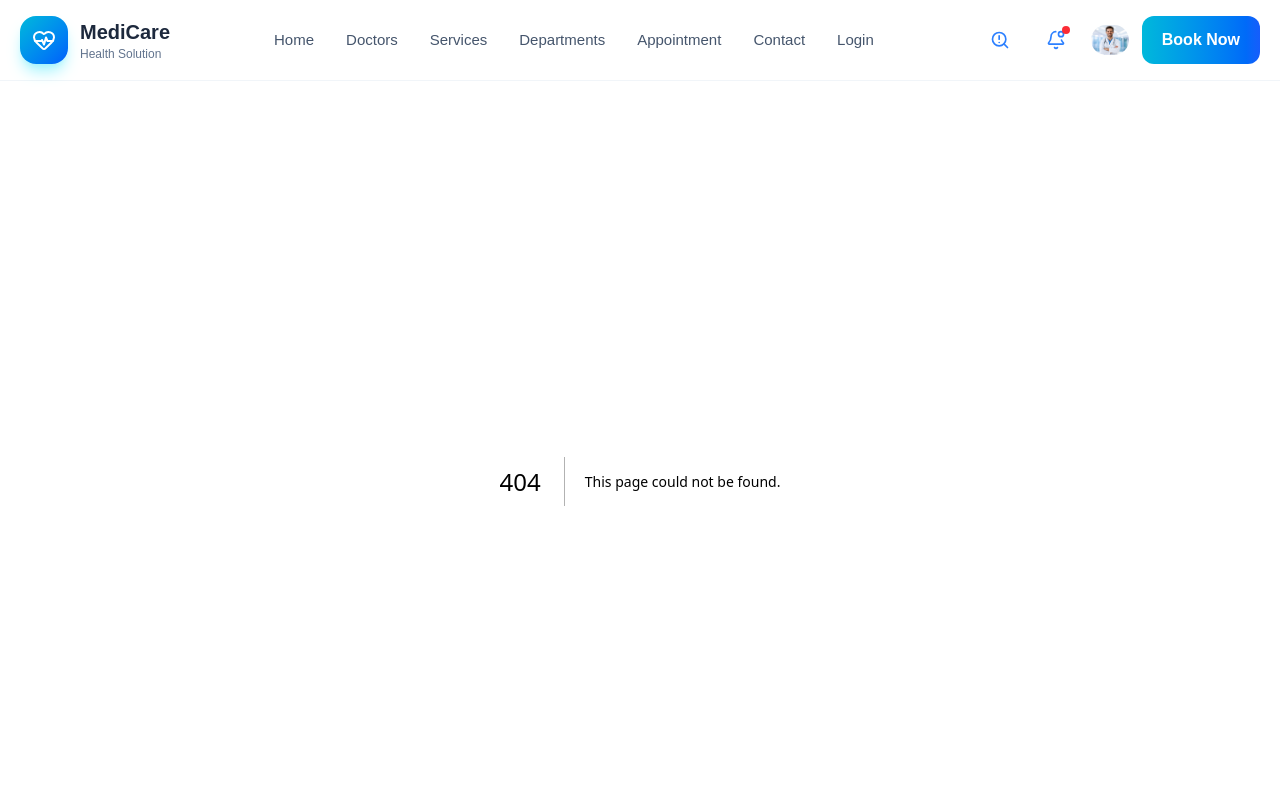
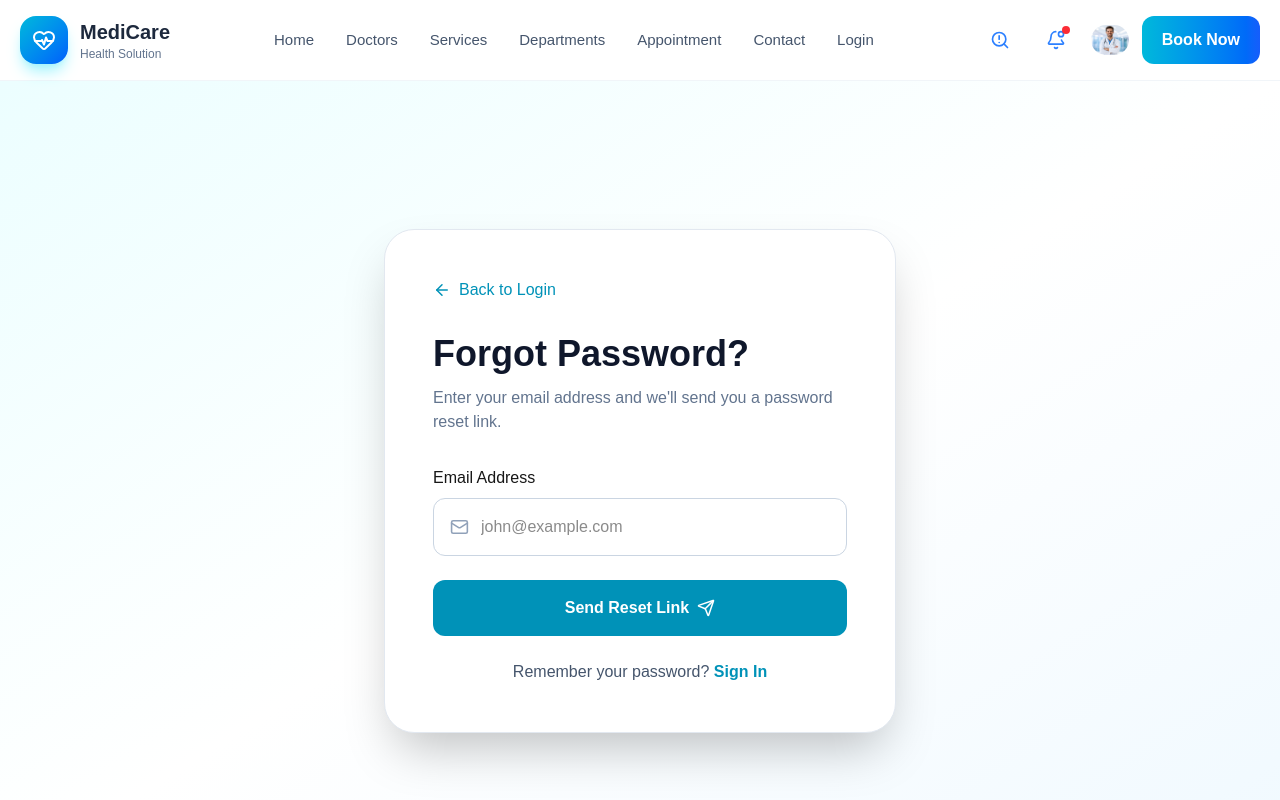
Before and after one commit to rashelmahomud/helth-care, a Next.js app: page /forgot-password in a window 1280 px wide. Before the commit this address had no page. Shown: the top 800 px of the page. Built offline with nearby package versions, Linux system fonts and the light colour scheme.

Commit message:
added forget passworld page

```diff
--- /dev/null
+++ b/src/app/forgot-password/page.tsx
@@ -0,0 +1,23 @@
+import Link from "next/link";
+import { ArrowLeft } from "lucide-react";
+import ForgotPasswordForm from "@/src/components/auth/ForgetPasswordFrom";
+
+export default function ForgotPasswordPage() {
+    return (
+        <main className="min-h-screen bg-gradient-to-br from-cyan-50 via-white to-sky-50">
+            <div className="mx-auto flex min-h-screen max-w-7xl items-center justify-center px-5 py-10">
+                <div className="w-full max-w-lg rounded-[30px] border border-slate-200 bg-white p-8 shadow-2xl md:p-12">
+                    <Link
+                        href="/login"
+                        className="mb-8 inline-flex items-center gap-2 text-cyan-600 transition hover:text-cyan-700"
+                    >
+                        <ArrowLeft size={18} />
+                        Back to Login
+                    </Link>
+
+                    <ForgotPasswordForm />
+                </div>
+            </div>
+        </main>
+    );
+}
--- /dev/null
+++ b/src/components/auth/ForgetPasswordFrom.tsx
@@ -0,0 +1,114 @@
+"use client";
+
+import { useState } from "react";
+import Link from "next/link";
+import {
+    Mail,
+    Send,
+    CheckCircle2,
+} from "lucide-react";
+
+export default function ForgotPasswordForm() {
+    const [email, setEmail] = useState("");
+    const [success, setSuccess] = useState(false);
+
+    const handleSubmit = (e: React.FormEvent) => {
+        e.preventDefault();
+
+        // TODO:
+        // Firebase sendPasswordResetEmail()
+
+        setSuccess(true);
+    };
+
+    if (success) {
+        return (
+            <div className="text-center">
+                <div className="mx-auto flex h-20 w-20 items-center justify-center rounded-full bg-green-100">
+                    <CheckCircle2
+                        size={40}
+                        className="text-green-600"
+                    />
+                </div>
+
+                <h1 className="mt-6 text-3xl font-bold">
+                    Check Your Email
+                </h1>
+
+                <p className="mt-4 leading-7 text-slate-500">
+                    We've sent a password reset link to
+                    your email address.
+                </p>
+
+                <Link
+                    href="/login"
+                    className="mt-8 inline-flex rounded-xl bg-cyan-600 px-6 py-3 font-semibold text-white transition hover:bg-cyan-700"
+                >
+                    Back to Login
+                </Link>
+            </div>
+        );
+    }
+
+    return (
+        <>
+            <div className="mb-8">
+                <h1 className="text-4xl font-bold text-slate-900">
+                    Forgot Password?
+                </h1>
+
+                <p className="mt-3 text-slate-500">
+                    Enter your email address and we'll
+                    send you a password reset link.
+                </p>
+            </div>
+
+            <form
+                onSubmit={handleSubmit}
+                className="space-y-6"
+            >
+                <div>
+                    <label className="mb-2 block font-medium">
+                        Email Address
+                    </label>
+
+                    <div className="flex items-center rounded-xl border border-slate-300 px-4 transition focus-within:border-cyan-600">
+                        <Mail
+                            size={20}
+                            className="text-slate-400"
+                        />
+
+                        <input
+                            type="email"
+                            required
+                            value={email}
+                            onChange={(e) =>
+                                setEmail(e.target.value)
+                            }
+                            placeholder="john@example.com"
+                            className="w-full bg-transparent px-3 py-4 outline-none"
+                        />
+                    </div>
+                </div>
+
+                <button
+                    type="submit"
+                    className="flex w-full items-center justify-center gap-2 rounded-xl bg-cyan-600 py-4 font-semibold text-white transition hover:bg-cyan-700"
+                >
+                    Send Reset Link
+                    <Send size={18} />
+                </button>
+
+                <p className="text-center text-slate-600">
+                    Remember your password?{" "}
+                    <Link
+                        href="/login"
+                        className="font-semibold text-cyan-600"
+                    >
+                        Sign In
+                    </Link>
+                </p>
+            </form>
+        </>
+    );
+}
```
